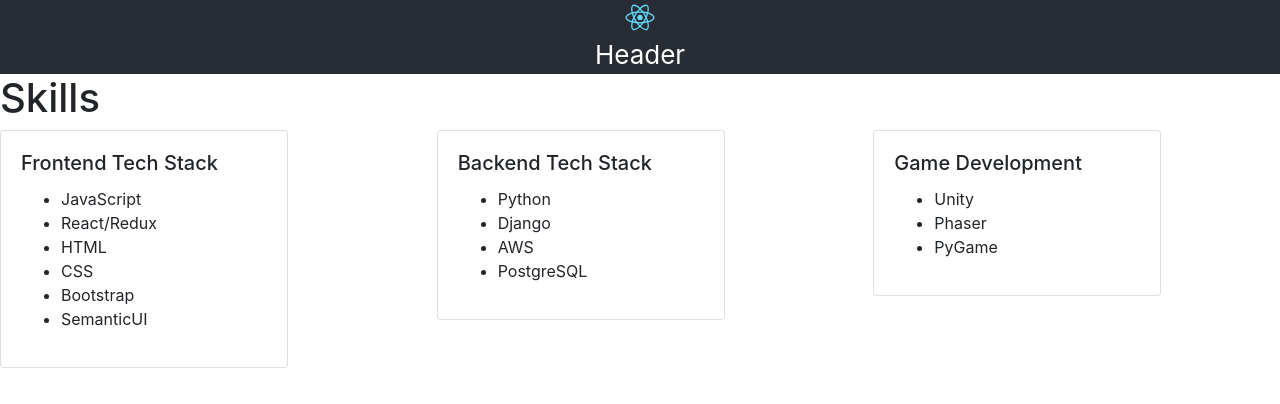
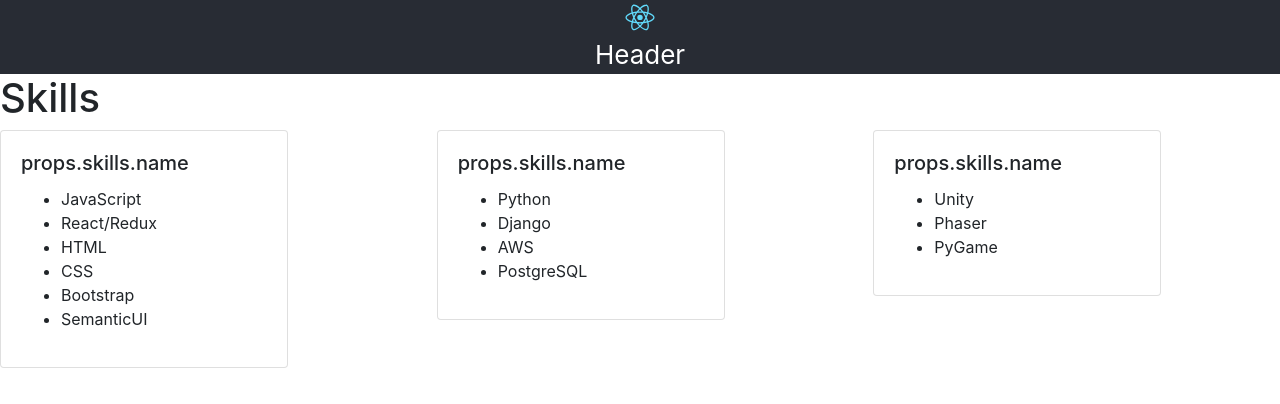
Before and after one commit to firuza/django-react, a React (Create React App) app in the folder myproject/frontend/: page / in a window 1280 px wide. Shown: the top 404 px of the page. Built offline with nearby package versions, Linux system fonts and the light colour scheme.

Commit message:
refactor

```diff
--- a/myproject/frontend/src/components/MyCards.js
+++ b/myproject/frontend/src/components/MyCards.js
@@ -1,19 +1,19 @@
 import React from 'react'
 import SkillsList from './SkillsList'
+import { Card } from 'react-bootstrap';
 
 const MyCards = (props) => {
 
     return (
-        <div className="card">
-            <div className ="content">
-                <div className= "center aligned header">
-                    {props.skills.name}
-                </div>
-                <div classname="center aligned">
+
+        <Card style={{ width: '18rem' }}>
+            <Card.Body>
+                <Card.Title>props.skills.name</Card.Title>
+                <Card.Text>
                     <SkillsList skills={props.skills.skills} />
-                </div>
-            </div>
-        </div>
+                </Card.Text>
+            </Card.Body>
+        </Card>
     )
 }
 
--- a/myproject/frontend/src/components/Skills.js
+++ b/myproject/frontend/src/components/Skills.js
@@ -1,14 +1,23 @@
 import React from 'react';
-import SkillsList from './SkillsList'
+import MyCards from './MyCards'
 
 import '../../node_modules/bootstrap/dist/css/bootstrap.min.css';
-import { Row, Col, Card } from 'react-bootstrap';
+import { Row, Col } from 'react-bootstrap';
 
 const Skills = () => {
 
-    const frontend = ['JavaScript','React/Redux','HTML','CSS','Bootstrap','SemanticUI']
-    const backend = ['Python', 'Django', 'AWS', 'PostgreSQL']
-    const gameDev = ['Unity','Phaser','PyGame']
+    const frontend = {
+        name: 'Frontend',
+        skills: ['JavaScript','React/Redux','HTML','CSS','Bootstrap','SemanticUI']
+    }
+    const backend = {
+        name: 'Backend',
+        skills: ['Python', 'Django', 'AWS', 'PostgreSQL']
+    }
+    const gameDev = {
+        name: 'Game Development',
+        skills: ['Unity','Phaser','PyGame']
+    }
 
     return (
         <>
@@ -16,36 +25,13 @@
 
             <Row>
                 <Col xs={4}>
-                    <Card style={{ width: '18rem' }}>
-                        <Card.Body>
-                            <Card.Title>Frontend Tech Stack</Card.Title>
-                            <Card.Text>
-                                <SkillsList skills = {frontend}/>
-                            </Card.Text>
-                        </Card.Body>
-                    </Card>
+                    <MyCards skills = {frontend} />
                 </Col>
-
                 <Col xs={4}>
-                    <Card style={{ width: '18rem' }}>
-                        <Card.Body>
-                            <Card.Title>Backend Tech Stack</Card.Title>
-                            <Card.Text>
-                                <SkillsList skills = {backend}/>
-                            </Card.Text>
-                        </Card.Body>
-                    </Card>
+                    <MyCards skills = {backend} />
                 </Col>
-
                 <Col xs={4}>
-                    <Card style={{ width: '18rem' }}>
-                        <Card.Body>
-                            <Card.Title>Game Development</Card.Title>
-                            <Card.Text>
-                                <SkillsList skills = {gameDev}/>
-                            </Card.Text>
-                        </Card.Body>
-                    </Card>
+                    <MyCards skills = {gameDev} />
                 </Col>
             </Row>
         </>
```
